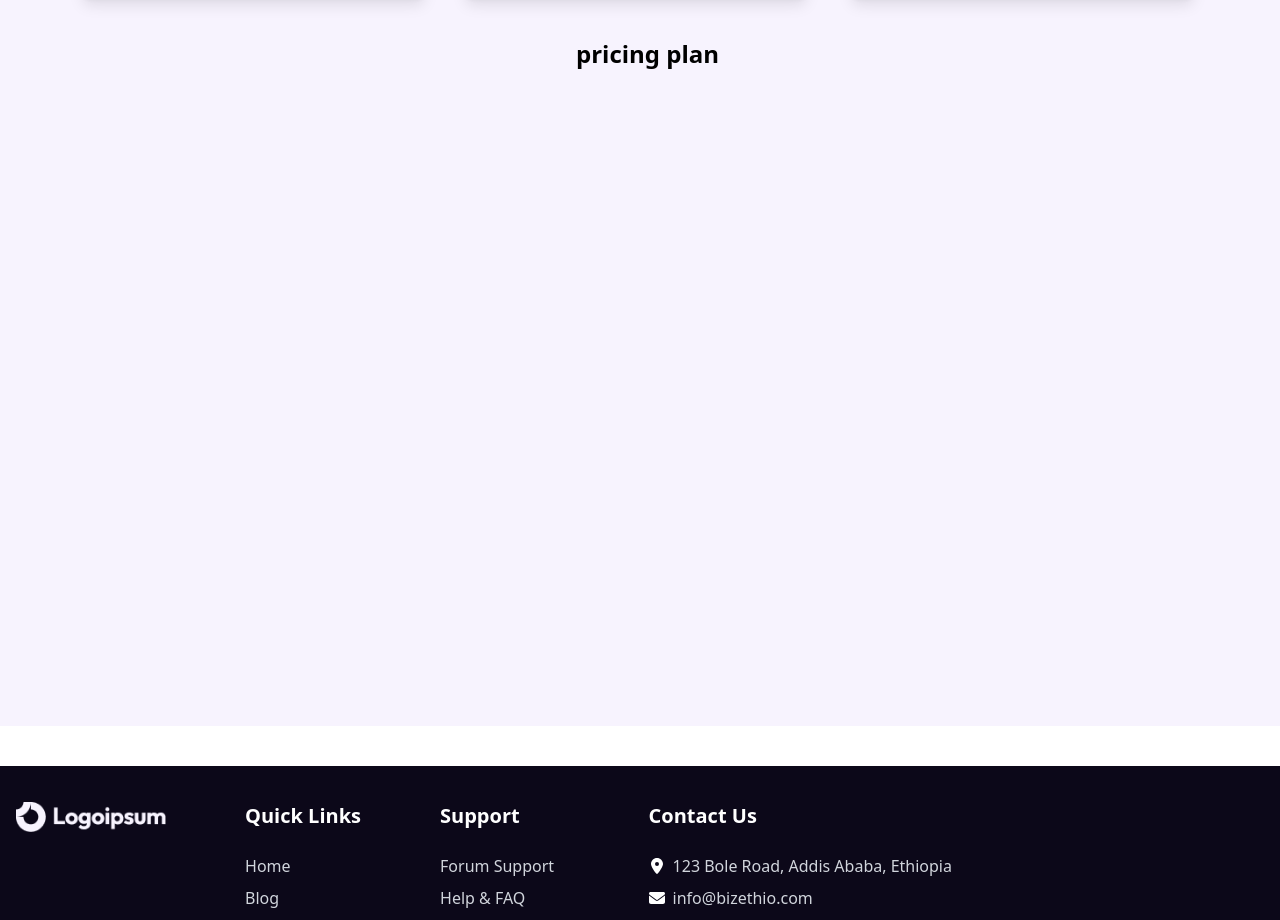
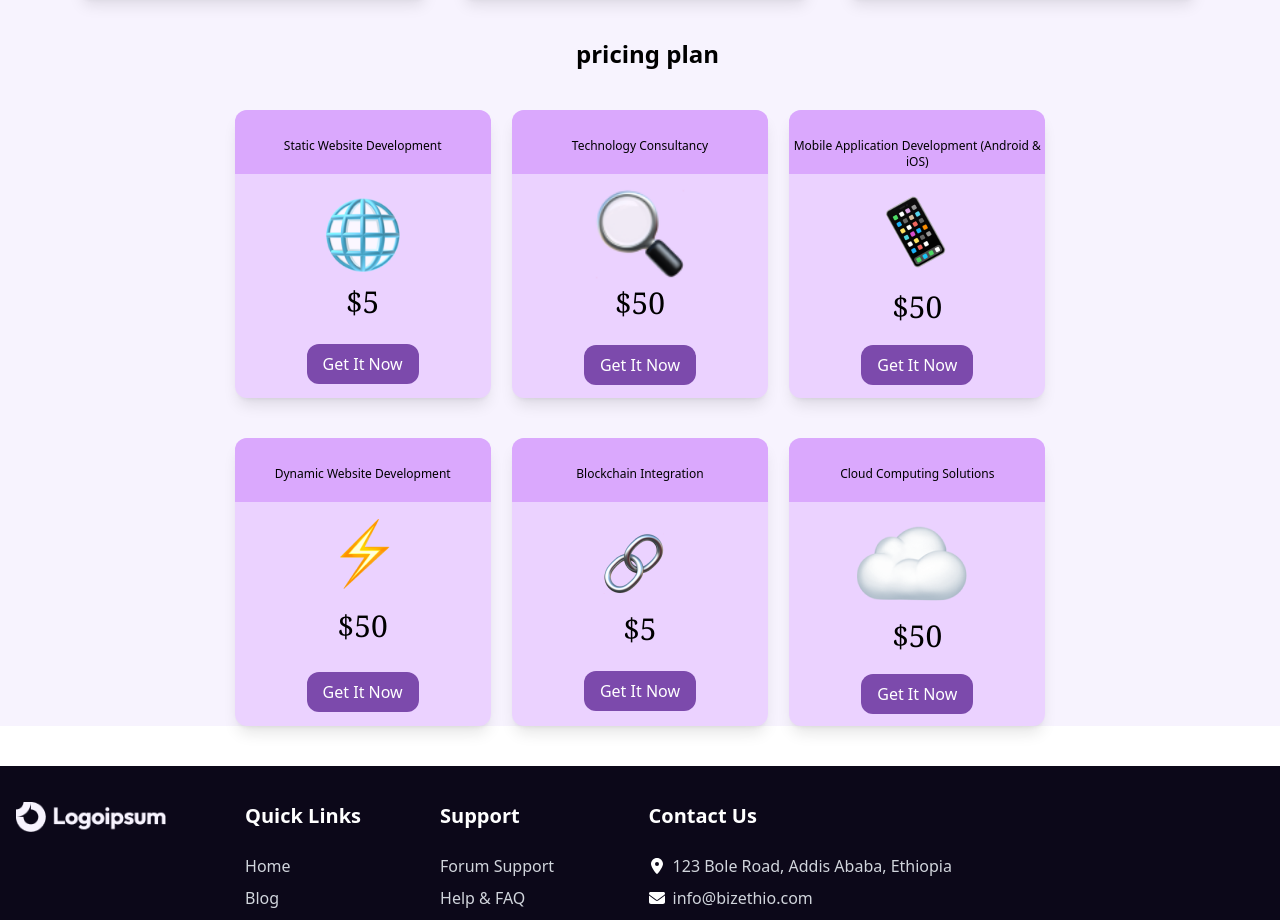
Before and after one commit to Heryakos-Technology/heryakos-static-page, a Vue app: page /service in a window 1280 px wide. Shown: the part 1990-2910 px from the top of the page. Built offline with nearby package versions, Linux system fonts and the light colour scheme.

Commit message:
animation modification

```diff
--- a/src/views/ServicePage.vue
+++ b/src/views/ServicePage.vue
@@ -122,7 +122,7 @@
       </div>
 
       <div class="-mt-10 ml-28">
-        <div class="w-2/6 -ml- h-96 -mt-96 bg-white absolute animated-text-intro">
+        <div class="w-2/6 -ml- h-96 -mt-96 bg-white absolute animated-text">
             <div class="mt-10 mb-4">
                 <p class="lg:text-3xl text-center text-md md:mt-4 pt-2 font-sans font-bold bg-gradient-to-r from-[#984AF7] to-[#8523F5] bg-clip-text text-transparent">
                     OUR SERVICES
@@ -136,7 +136,7 @@
     </div>
 
     <div class="flex lg:px-20 md:px-4 -mt-60">
-        <div style="border-top-left-radius: 130px; height: 650px;" class="bg-gradient-to-b from-[#eeecf1] to-[#d09aff90] shadow-lg lg:w-1/3 md:w-1/2 md:mr-2 lg:mr-10 rounded-lg  mx-auto mt-8  mb-10 animated-card">
+        <div style="border-top-left-radius: 130px; height: 650px;" class="bg-gradient-to-b from-[#eeecf1] to-[#d09aff90] shadow-lg lg:w-1/3 md:w-1/2 md:mr-2 lg:mr-10 rounded-lg  mx-auto mt-8  mb-10 animated-card  animated-text">
             <img style="border-top-left-radius: 130px; border-bottom-right-radius: 130px; height: 300px;"
                 src="/first-service.png" alt="Static Website Development" class="mx-auto w-full mb-6 animated-image">
             <h2 class="text-2xl md:text-3xl font-normal mb-4 text-center animated-text">Static Website Development</h2>
@@ -148,7 +148,7 @@
             </p>
         </div>
 
-        <div style="border-top-right-radius: 130px; height: 650px;" class="bg-gradient-to-b from-[#eeecf1] to-[#d09aff90] shadow-lg lg:w-1/3 md:w-1/2 lg:mr-5 md:mr-2  rounded-lg mx-auto mt-8 mb-10 animated-card">
+        <div style="border-top-right-radius: 130px; height: 650px;" class="bg-gradient-to-b from-[#eeecf1] to-[#d09aff90] shadow-lg lg:w-1/3 md:w-1/2 lg:mr-5 md:mr-2  rounded-lg mx-auto mt-8 mb-10 animated-card  animated-text">
             <img style="border-top-right-radius: 130px; border-bottom-left-radius: 130px; height: 300px;"
                 src="/third-service.png" alt="Mobile Application Development" class="mx-auto w-full mb-6 animated-image">
             <h2 class="text-2xl md:text-3xl font-normal mb-4 w-full mx-auto text-center animated-text">Mobile Application Development (Android & iOS)</h2>
@@ -160,7 +160,7 @@
             </p>
         </div>
 
-        <div style="border-top-left-radius: 130px; height: 650px;" class="bg-gradient-to-b from-[#eeecf1] to-[#d09aff90] shadow-lg lg:w-1/3 md:w-1/2 md:ml-4 lg:ml-5 rounded-lg  mx-auto mt-8 lg:mb-1  animated-card">
+        <div style="border-top-left-radius: 130px; height: 650px;" class="bg-gradient-to-b from-[#eeecf1] to-[#d09aff90] shadow-lg lg:w-1/3 md:w-1/2 md:ml-4 lg:ml-5 rounded-lg  mx-auto mt-8 lg:mb-1  animated-card  animated-text">
             <img style="border-top-left-radius: 130px; border-bottom-right-radius: 130px; height: 300px;"
                 src="/second-service.png" alt="Technology Consultancy" class="mx-auto w-full h-1/2 mb-6 animated-image">
             <h2 class="text-2xl md:text-3xl font-normal  text-center animated-text">Technology Consultancy</h2>
@@ -174,7 +174,7 @@
     </div>
 
     <div class="flex lg:px-16 md:px-4 -mt-8">
-        <div style="border-top-right-radius: 130px; height: 650px;" class="bg-gradient-to-b from-[#eeecf1] to-[#d09aff90] shadow-lg lg:w-1/3 md:w-1/2 lg:mr-5  md:ml-4  rounded-lg  mx-auto mt-8 mb-10 animated-card">
+        <div style="border-top-right-radius: 130px; height: 650px;" class="bg-gradient-to-b from-[#eeecf1] to-[#d09aff90] shadow-lg lg:w-1/3 md:w-1/2 lg:mr-5  md:ml-4  rounded-lg  mx-auto mt-8 mb-10 animated-card ">
             <img style="border-top-right-radius: 130px; border-bottom-left-radius: 130px; height: 300px;"
                 src="/fourth-servicee.png" alt="Dynamic Website Development" class="mx-auto w-full mb-6 animated-image">
             <h2 class="text-2xl md:text-3xl font-normal mb-4 text-center animated-text">Dynamic Website Development</h2>
@@ -186,7 +186,7 @@
             </p>
         </div>
 
-        <div style="border-top-left-radius: 130px; height: 650px;" class="bg-gradient-to-b from-[#eeecf1] to-[#d09aff90] shadow-lg lg:w-1/3 md:w-1/2 lg:mr-10 md:ml-4 rounded-lg mx-auto mt-8 mb-10 animated-card">
+        <div style="border-top-left-radius: 130px; height: 650px;" class="bg-gradient-to-b from-[#eeecf1] to-[#d09aff90] shadow-lg lg:w-1/3 md:w-1/2 lg:mr-10 md:ml-4 rounded-lg mx-auto mt-8 mb-10 animated-card ">
             <img style="border-top-left-radius: 130px; border-bottom-right-radius: 130px; height: 300px;"
                 src="/sixth-service.png" alt="Cloud Computing Solutions" class="mx-auto w-full mb-6 animated-image">
             <h2 class="text-2xl md:text-3xl font-normal mb-4 text-center animated-text">Cloud Computing Solutions</h2>
@@ -198,7 +198,7 @@
             </p>
         </div>
 
-        <div style="border-top-right-radius: 130px; height: 650px;" class="bg-gradient-to-b from-[#eeecf1] to-[#d09aff90] shadow-lg lg:w-1/3 md:w-1/2 lg:mr-5 md:mr-2 rounded-lg mx-auto mt-8 mb-10 animated-card">
+        <div style="border-top-right-radius: 130px; height: 650px;" class="bg-gradient-to-b from-[#eeecf1] to-[#d09aff90] shadow-lg lg:w-1/3 md:w-1/2 lg:mr-5 md:mr-2 rounded-lg mx-auto mt-8 mb-10 animated-card ">
             <img style="border-top-right-radius: 130px; border-bottom-left-radius: 130px; height: 300px;"
                 src="/fifth-service.png" alt="Blockchain Integration" class="mx-auto w-full mb-6 animated-image">
             <h2 class="text-2xl md:text-3xl font-normal mb-4 text-center animated-text">Blockchain Integration</h2>
@@ -220,7 +220,7 @@
     <!-- pricing section -->
     <div class="block md:hidden mb-10">
       <div class=" section two w-full mx-auto flex px-4 ">
-        <div class="bg-[#EBD2FF] rounded-xl  w-1/2 mr-4 mx-auto shadow-lg h-72">
+        <div class="bg-[#EBD2FF] rounded-xl  w-1/2 mr-4 mx-auto shadow-lg h-72 animated-card right-entry">
           <div class="bg-[#DAA8FD] w-full  h-16 py-7 rounded-tr-xl rounded-tl-xl  ">
             <h2 class="text-center text-xs md:text-lg  font-medium">Static Website Development</h2>
           </div>
@@ -235,7 +235,7 @@
             </button>
           </div>
         </div>
-        <div class="bg-[#EBD2FF] rounded-xl  w-1/2  mx-auto shadow-lg h-72">
+        <div class="bg-[#EBD2FF] rounded-xl  w-1/2  mx-auto shadow-lg h-72 animated-card left-entry">
           <div class="bg-[#DAA8FD] w-full  h-16 py-7 rounded-tr-xl rounded-tl-xl ">
             <h2 class="text-center text-xs md:text-lg font-medium">Technology Consultancy</h2>
           </div>
@@ -253,7 +253,7 @@
       </div>
 
       <div class=" section two mt-10 flex px-4 ">
-        <div class="bg-[#EBD2FF] rounded-xl  w-1/2 mr-4 mx-auto shadow-lg h-72">
+        <div class="bg-[#EBD2FF] rounded-xl  w-1/2 mr-4 mx-auto shadow-lg h-72 animated-card right-entry">
           <div class="bg-[#DAA8FD] w-full  h-16 py-7 rounded-tr-xl rounded-tl-xl">
             <h2 class="text-center text-xs font-medium -mt-2">Mobile Application Development (Android & iOS)</h2>
           </div>
@@ -267,7 +267,7 @@
             </button>
           </div>
         </div>
-        <div class="bg-[#EBD2FF] rounded-xl  w-1/2 mx-auto shadow-lg h-72">
+        <div class="bg-[#EBD2FF] rounded-xl  w-1/2 mx-auto shadow-lg h-72 animated-card left-entry">
           <div class="bg-[#DAA8FD] w-full  h-16 py-7 rounded-tr-xl rounded-tl-xl">
             <h2 class="text-center text-xs font-medium -mt-2">Dynamic Website Development</h2>
           </div>
@@ -284,7 +284,7 @@
       </div>
 
       <div class=" section two flex mt-10  px-4 ">
-        <div class="bg-[#EBD2FF] rounded-xl  w-1/2 mr-4 mx-auto shadow-lg h-72">
+        <div class="bg-[#EBD2FF] rounded-xl  w-1/2 mr-4 mx-auto shadow-lg h-72 animated-card right-entry">
           <div class="bg-[#DAA8FD] w-full  h-16 py-7 rounded-tr-xl rounded-tl-xl">
             <h2 class="text-center text-xs font-medium">Blockchain Integration</h2>
           </div>
@@ -298,7 +298,7 @@
             </button>
           </div>
         </div>
-        <div class="bg-[#EBD2FF] rounded-xl  w-1/2 mx-auto shadow-lg h-72">
+        <div class="bg-[#EBD2FF] rounded-xl  w-1/2 mx-auto shadow-lg h-72 animated-card right-entry">
           <div class="bg-[#DAA8FD] w-full  h-16 py-7 rounded-tr-xl rounded-tl-xl">
             <h2 class="text-center text-xs font-medium">Cloud Computing Solutions</h2>
           </div>
@@ -315,51 +315,47 @@
       </div>
     </div>
     <!-- /end of pricing section -->
-    <!-- desktop size for pricing section -->
+
+  <!-- Desktop size for pricing section -->
   <div class="hidden lg:block md:block">
     <div class="section two lg:px-56 animated-text-pricing">
       <div class="flex px-0 md:px-0 md:w-full md:mx-auto">
-          <div class="bg-[#EBD2FF] rounded-xl p-6 w-64 mx-auto shadow-lg h-72 ">
+        <div class="bg-[#EBD2FF] rounded-xl p-6 w-64 mx-auto shadow-lg h-72 animated-card left-entry">
           <div class="bg-[#DAA8FD] w-64 h-16 py-7 rounded-tr-xl rounded-tl-xl -ml-6 -mt-6 ">
-              <h2 class="text-center text-xs font-medium ">Static Website Development</h2>
+            <h2 class="text-center text-xs font-medium">Static Website Development</h2>
           </div>
           <div class="flex justify-center mb-4 w-32 mx-auto">
             <img src="/globe.png" alt="" class="w-20 mt-5 mx-auto">
           </div>
           <p class="text-center text-3xl font-normal font-serif mb-4 -mt-2">$ <span class="-ml-2 -mt-3">5</span></p>
           <div class="text-center mt-6">
-              <button class="bg-[#7C4AAC] text-white font-light py-2 px-4 rounded-xl hover:bg-[#7C4AAC]">
-                Get It Now
-              </button>
+            <button class="bg-[#7C4AAC] text-white font-light py-2 px-4 rounded-xl hover:bg-[#7C4AAC]">Get It Now</button>
           </div>
         </div>
-          <div class="bg-[#EBD2FF] rounded-xl p-6 w-64 mx-auto shadow-lg h-72 ">
+
+        <div class="bg-[#EBD2FF] rounded-xl p-6 w-64 mx-auto shadow-lg h-72 animated-card left-entry">
           <div class="bg-[#DAA8FD] w-64 h-16 py-7 rounded-tr-xl rounded-tl-xl -ml-6 -mt-6 ">
-              <h2 class="text-center text-xs font-medium ">Technology Consultancy</h2>
+            <h2 class="text-center text-xs font-medium">Technology Consultancy</h2>
           </div>
           <div class="flex justify-center w-40 mx-auto">
             <img src="/lens.png" alt="" class="w-64 mt-2">
           </div>
           <p class="text-center text-3xl font-normal font-serif mb-4 -mt-2">$ <span class="-ml-2 -mt-3">50</span></p>
           <div class="text-center mt-4">
-              <button class="bg-[#7C4AAC] text-white font-light py-2 px-4 mt-2 rounded-xl hover:bg-[#7C4AAC]">
-                Get It Now
-              </button>
+            <button class="bg-[#7C4AAC] text-white font-light py-2 px-4 mt-2 rounded-xl hover:bg-[#7C4AAC]">Get It Now</button>
           </div>
         </div>
-          <div class="bg-[#EBD2FF] rounded-xl p-6 w-64 mx-auto shadow-lg h-72 ">
+
+        <div class="bg-[#EBD2FF] rounded-xl p-6 w-64 mx-auto shadow-lg h-72 animated-card left-entry">
           <div class="bg-[#DAA8FD] w-64 h-16 py-7 rounded-tr-xl rounded-tl-xl -ml-6 -mt-6 ">
-              <h2 class="text-center text-xs font-medium  w-56 mx-auto">Mobile Application Development (Android & iOS)
-              </h2>
+            <h2 class="text-center text-xs font-medium">Mobile Application Development (Android & iOS)</h2>
           </div>
           <div class="flex justify-center mb-4 mt-5">
             <img src="/mobile.png" alt="">
           </div>
           <p class="text-center text-3xl font-normal font-serif mb-4 -mt-2">$ <span class="-ml-2 -mt-3">50</span></p>
           <div class="text-center">
-              <button class="bg-[#7C4AAC] text-white font-light py-2 px-4 mt-1 rounded-xl hover:bg-[#7C4AAC]">
-                Get It Now
-              </button>
+            <button class="bg-[#7C4AAC] text-white font-light py-2 px-4 mt-1 rounded-xl hover:bg-[#7C4AAC]">Get It Now</button>
           </div>
         </div>
       </div>
@@ -367,61 +363,53 @@
 
     <div class="section two mt-10 lg:px-56 mb-10 animated-text-intro">
       <div class="flex px-0 md:px-0 md:w-full md:mx-auto">
-          <div class="bg-[#EBD2FF] rounded-xl p-6 w-64 mx-auto shadow-lg h-72 ">
+        <div class="bg-[#EBD2FF] rounded-xl p-6 w-64 mx-auto shadow-lg h-72 animated-card right-entry">
           <div class="bg-[#DAA8FD] w-64 h-16 py-7 rounded-tr-xl rounded-tl-xl -ml-6 -mt-6 ">
-              <h2 class="text-center text-xs font-medium ">Dynamic Website Development</h2>
+            <h2 class="text-center text-xs font-medium">Dynamic Website Development</h2>
           </div>
           <div class="flex justify-center mb-6">
             <img src="/flash.png" alt="" class="mt-2">
           </div>
           <p class="text-center text-3xl font-normal font-serif mb-4 -mt-2">$ <span class="-ml-2 -mt-3">50</span></p>
           <div class="text-center mt-7">
-              <button class="bg-[#7C4AAC] text-white font-light py-2 px-4 rounded-xl hover:bg-[#7C4AAC]">
-                Get It Now
-              </button>
+            <button class="bg-[#7C4AAC] text-white font-light py-2 px-4 rounded-xl hover:bg-[#7C4AAC]">Get It Now</button>
           </div>
         </div>
-          <div class="bg-[#EBD2FF] rounded-xl p-6 w-64 mx-auto shadow-lg h-72  ">
+
+        <div class="bg-[#EBD2FF] rounded-xl p-6 w-64 mx-auto shadow-lg h-72 animated-card right-entry">
           <div class="bg-[#DAA8FD] w-64 h-16 py-7 rounded-tr-xl rounded-tl-xl -ml-6 -mt-6">
-              <h2 class="text-center text-xs font-medium ">Blockchain Integration</h2>
+            <h2 class="text-center text-xs font-medium">Blockchain Integration</h2>
           </div>
           <div class="flex justify-center mb-4">
             <img src="/chain.png" alt="" class="mt-6">
           </div>
           <p class="text-center text-3xl font-normal font-serif mb-4 -mt-2">$ <span class="-ml-2 -mt-3">5</span></p>
           <div class="text-center">
-              <button class="bg-[#7C4AAC] text-white font-light py-2 px-4 mt-2 rounded-xl hover:bg-[#7C4AAC]">
-                Get It Now
-              </button>
+            <button class="bg-[#7C4AAC] text-white font-light py-2 px-4 mt-2 rounded-xl hover:bg-[#7C4AAC]">Get It Now</button>
           </div>
         </div>
-          <div class="bg-[#EBD2FF] rounded-xl p-6 w-64 mx-auto shadow-lg h-72  ">
+
+        <div class="bg-[#EBD2FF] rounded-xl p-6 w-64 mx-auto shadow-lg h-72 animated-card right-entry">
           <div class="bg-[#DAA8FD] w-64 h-16 py-7 rounded-tr-xl rounded-tl-xl -ml-6 -mt-6">
-              <h2 class="text-center text-xs font-medium ">Cloud Computing Solutions</h2>
+            <h2 class="text-center text-xs font-medium">Cloud Computing Solutions</h2>
           </div>
           <div class="flex justify-center mb-4">
             <img src="/cloud.png" alt="" class="mt-5">
           </div>
           <p class="text-center text-3xl font-normal font-serif mb-4 -mt-2">$ <span class="-ml-2 -mt-3">50</span></p>
           <div class="text-center">
-              <button class="bg-[#7C4AAC] text-white font-light py-2 px-4 mt-1 rounded-xl hover:bg-[#7C4AAC]">
-                Get It Now
-              </button>
+            <button class="bg-[#7C4AAC] text-white font-light py-2 px-4 mt-1 rounded-xl hover:bg-[#7C4AAC]">Get It Now</button>
+          </div>
         </div>
       </div>
     </div>
   </div>
   </div>
   <!-- /end of desktop view -->
-
-  </div>
-
 </template>
-
 
 <script>
 import { ref, onMounted, onBeforeUnmount } from 'vue';
-import { animate, inView } from 'motion';
 
 export default {
   setup() {
@@ -430,9 +418,18 @@ export default {
     const observer = new IntersectionObserver((entries) => {
       entries.forEach(entry => {
         if (entry.isIntersecting) {
+
           entry.target.classList.add('visible');
+          entry.target.style.transition = 'transform 1s ease';
+          entry.target.style.transform = 'translateX(0)';
         } else {
+
           entry.target.classList.remove('visible');
+          if (entry.target.classList.contains('left-entry')) {
+            entry.target.style.transform = 'translateX(-100px)';
+          } else if (entry.target.classList.contains('right-entry')) {
+            entry.target.style.transform = 'translateX(100px)';
+          }
         }
       });
     }, {
@@ -440,33 +437,12 @@ export default {
     });
 
     onMounted(() => {
-          const startAnimation = (element, animationProps) => {
-                animate(element, animationProps, {
-                    duration: 4,
-                    repeat:1,
-                    easing: [0.17, 0.55, 0.55, 1],
-                    direction: 'alternate',
-
-                });
-            };
-
-            cards.value = [
-                ...document.querySelectorAll('.animated-card')
-            ];
-
-
+      cards.value = [...document.querySelectorAll('.animated-card')];
       cards.value.forEach(card => {
         observer.observe(card);
       });
-            inView(".animated-text1", (element, isInView) => {
-                    if (isInView) {
-                        startAnimation(element, { opacity: 1, y: [-100, 1] },{delay:100});
-                    } else {
+    });
 
-                        animate(element, { opacity: 0, x: 0 });
-                    }
-                });
-        });
     onBeforeUnmount(() => {
       cards.value.forEach(card => {
         observer.unobserve(card);
@@ -481,94 +457,43 @@ export default {
 </script>
 
 <style scoped>
-
-.animated-image {
-    opacity: 0;
-    transform: translateX(100px);
-    animation: slideInImage 1s forwards;
+.animated-card {
+  opacity: 1;
+  transition: opacity 1.5s ease;
 }
 
-.animated-text-intro {
-    opacity: 0;
+.left-entry {
   transform: translateX(-100px);
-    animation: slideInTextIntro 1s forwards;
-    animation-delay: 0.5s;
 }
 
-.animated-text-pricing {
-    opacity: 0;
+.right-entry {
   transform: translateX(100px);
-    animation: slideInTextIntro 1s forwards;
-    animation-delay: 0.5s;
 }
 
-.animated-content {
-    opacity: 0;
-    transform: translateX(-100px);
-    animation: slideInText 1s forwards;
-    animation-delay: 0.5s;
-}
-
-@keyframes slideInText {
-    to {
+.visible {
   opacity: 1;
-        transform: translateX(0);
-    }
-}
-
-@keyframes slideInTextIntro {
-    to {
-        opacity: 1;
-        transform: translateX(0);
-    }
-}
-
-@keyframes animated-text-pricing {
-    to {
-        opacity: 1;
-        transform: translateX(0);
-    }
-}
-
-@keyframes slideInImage {
-    to {
-        opacity: 1;
-        transform: translateX(0);
-    }
-}
-
-.animated-image {
-    opacity: 0;
-    transform: translateY(-20px);
-    transition: opacity 0.6s ease, transform 0.6s ease;
 }
 
 .animated-text {
   opacity: 0;
-    transform: translateY(-20px);
-    transition: opacity 0.6s ease, transform 0.6s ease;
-    animation: slideInTextIntro 1s forwards;
-    animation-delay: 0.5s;
+  transform: translateX(-100px);
+  transition: opacity 1.5s ease, transform 1.5s ease;
 }
 
-
-.animated-card {
-    transition: opacity 0.6s ease;
+.animated-text.visible {
+  opacity: 1;
+  transform: translateX(0);
 }
 
-
-.animated-card:hover .animated-image,
-.animated-card:hover .animated-text {
-    opacity: 1;
-    transform: translateY(0);
+.animated-card.left-entry.visible {
+  transform: translateX(0);
 }
 
-.visible {
-    opacity: 1;
-    transform: translateY(0);
+.animated-card.right-entry.visible {
+  transform: translateX(0);
 }
 
-.intro-image{
+.intro-image {
   width: 700px;
   height: 600px;
 }
```
Lines whose indentation alone changed are shown as unchanged.
